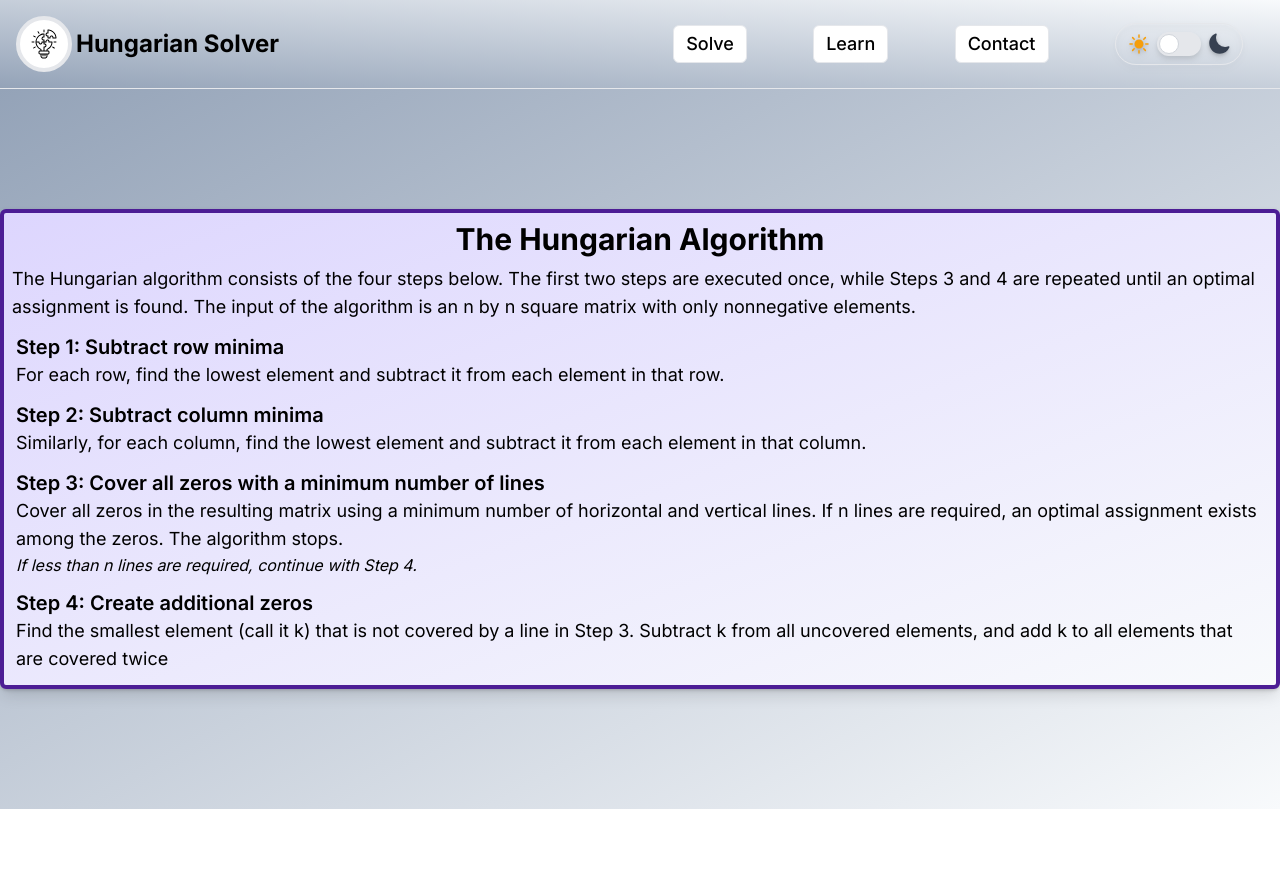
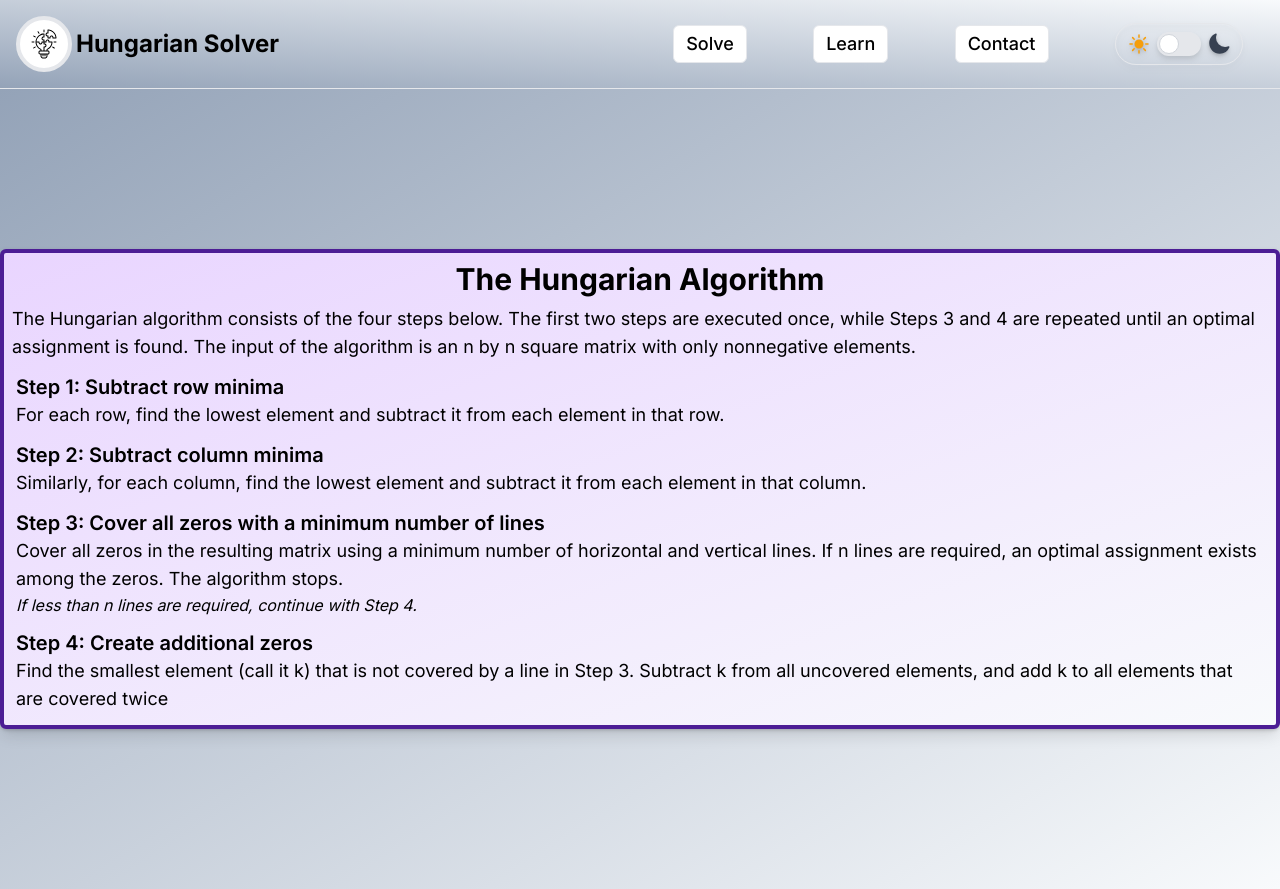
Before and after one commit to Eyepatch0/HungarianSolver, a React (Vite) app in the folder HungarianSolver/: page /learn in a window 1280 px wide. Before the commit the page ends 809 px from the top, so only its background shows below. Built offline with nearby package versions, Linux system fonts and the light colour scheme.

Commit message:
Dark mode support for Learn Page

```diff
--- a/HungarianSolver/src/components/Index.tsx
+++ b/HungarianSolver/src/components/Index.tsx
@@ -4,7 +4,7 @@ import { Link } from "react-router-dom";
 const Index: React.FC = () => {
   return (
     <>
-      <div className="bg-gradient-to-tl from-slate-50 to-slate-400  dark:bg-gradient-to-br dark:from-slate-900 dark:to-slate-700 flex justify-center items-center min-h-[90vh]">
+      <div className="bg-gradient-to-tl from-slate-50 to-slate-400  dark:bg-gradient-to-br dark:from-slate-900 dark:to-slate-700 flex justify-center items-center min-h-screen">
         <div className="container flex flex-col items-center justify-around min-h-[30vh] drop-shadow">
           <h1 className="text-5xl font-bold text-center dark:text-slate-100  text-slate-900 font-inter">
             Hungarian Solver
--- a/HungarianSolver/src/components/Learn.tsx
+++ b/HungarianSolver/src/components/Learn.tsx
@@ -1,7 +1,7 @@
 const Learn = () => {
   return (
-    <div className="min-h-[90vh] bg-gradient-to-br from-slate-400 to-slate-50 flex justify-center items-center">
-      <div className="drop-shadow shadow-lg font-inter p-1 container min-h-[60vh] md:border-4 rounded-md flex flex-col justify-evenly border-violet-900 border bg-gradient-to-br from-violet-200 to-slate-50">
+    <div className="min-h-screen bg-gradient-to-br from-slate-400 to-slate-50 flex justify-center items-center dark:bg-gradient-to-br dark:from-slate-900 dark:to-slate-700">
+      <div className="drop-shadow shadow-lg font-inter p-1 container min-h-[60vh] md:border-4 rounded-md flex flex-col justify-evenly border-violet-900 border bg-gradient-to-br from-purple-200  to-slate-50 dark:bg-gradient-to-br dark:from-violet-900 dark:via-purple-700 dark:to-slate-900 dark:border-gray-600 dark:text-slate-400">
         <div>
           <h1 className="text-center font-bold text-3xl">
             The Hungarian Algorithm
```
